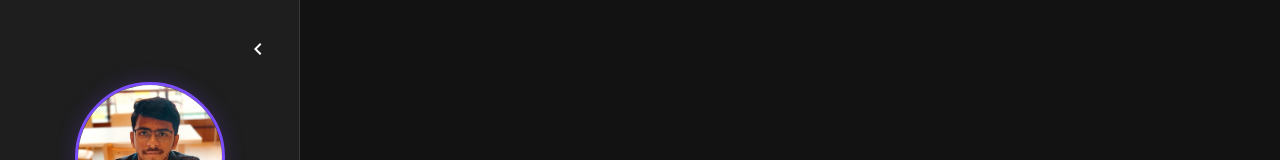
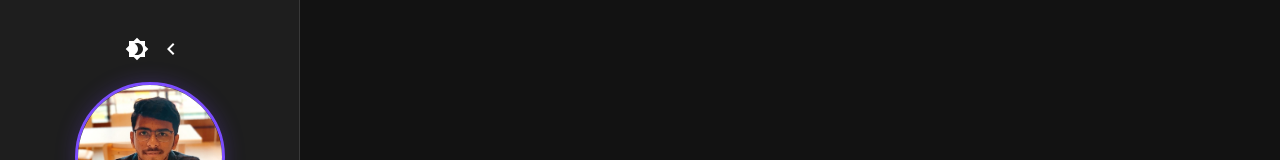
Before and after one commit to saketh-005/portfolio, a React (Create React App) app: page / in a window 1280 px wide. Shown: the top 160 px of the page. Built offline with nearby package versions, Linux system fonts and the light colour scheme.

Commit message:
fix: improve theme switcher and minimize button layout in minimized sidebar

```diff
--- a/src/components/Sidebar/Sidebar.tsx
+++ b/src/components/Sidebar/Sidebar.tsx
@@ -23,6 +23,8 @@ import CodeIcon from '@mui/icons-material/Code';
 import GetAppIcon from '@mui/icons-material/GetApp';
 import ChevronLeftIcon from '@mui/icons-material/ChevronLeft';
 import ChevronRightIcon from '@mui/icons-material/ChevronRight';
+import Brightness4Icon from '@mui/icons-material/Brightness4';
+import Brightness7Icon from '@mui/icons-material/Brightness7';
 
 // Styled Components
 const NavLink = styled('a')(({ theme }: { theme: Theme }) => ({
@@ -71,9 +73,11 @@ interface SocialLink {
 interface SidebarProps {
   minimized: boolean;
   setMinimized: (minimized: boolean) => void;
+  mode: 'light' | 'dark';
+  toggleTheme: () => void;
 }
 
-const Sidebar: React.FC<SidebarProps> = ({ minimized, setMinimized }) => {
+const Sidebar: React.FC<SidebarProps> = ({ minimized, setMinimized, mode, toggleTheme }) => {
   const theme = useTheme();
   const isMobile = useMediaQuery(theme.breakpoints.down('md'));
   const [mobileOpen, setMobileOpen] = useState(false);
@@ -112,15 +116,20 @@ const Sidebar: React.FC<SidebarProps> = ({ minimized, setMinimized }) => {
 
   const drawerContent = (minimized: boolean = false) => (
     <Box sx={{ display: 'flex', flexDirection: 'column', height: '100%' }}>
-      {/* Desktop Minimize Button */}
+      {/* Theme Switcher & Minimize Button */}
       <Box
         sx={{
           display: { xs: 'none', md: 'flex' },
-          justifyContent: minimized ? 'center' : 'flex-end',
+          flexDirection: minimized ? 'column' : 'row',
+          justifyContent: 'center',
           alignItems: 'center',
+          gap: minimized ? 1 : 0,
           mb: 2,
         }}
       >
+        <IconButton onClick={toggleTheme} size="small" sx={{ ml: minimized ? 0 : 1 }}>
+          {mode === 'dark' ? <Brightness7Icon /> : <Brightness4Icon />}
+        </IconButton>
         <IconButton onClick={handleDesktopMinimize} size="small">
           {minimized ? <ChevronRightIcon /> : <ChevronLeftIcon />}
         </IconButton>
```
